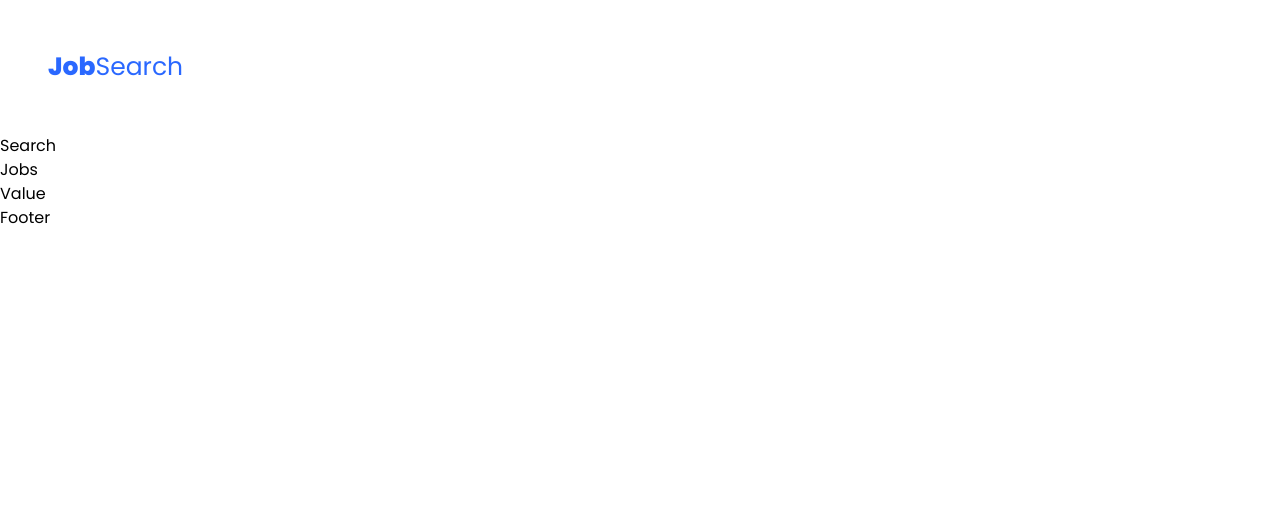
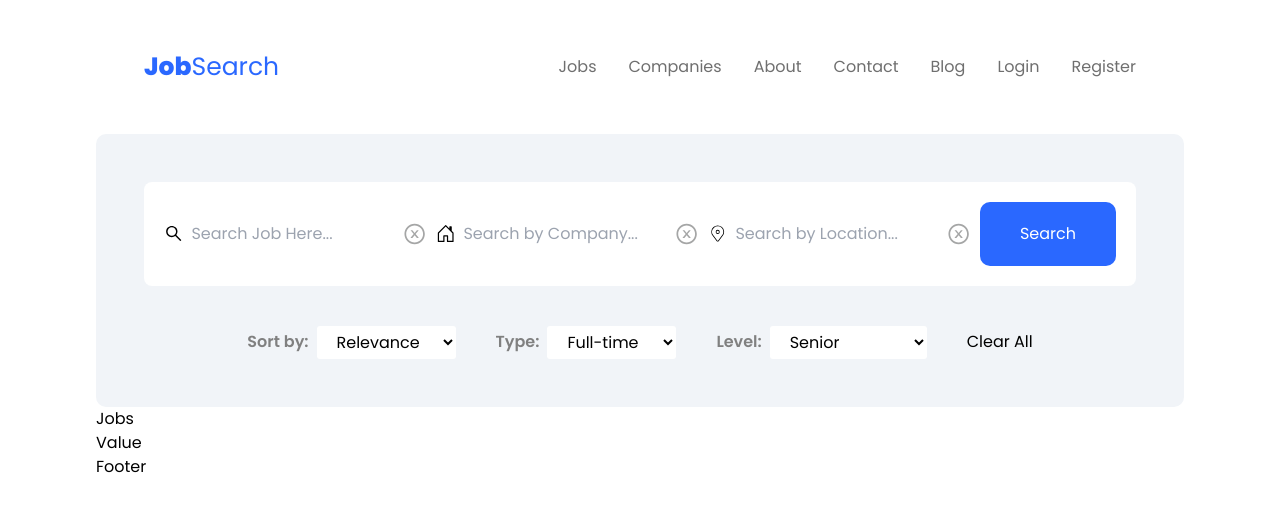
Before and after one commit to neslihanatasever/jobSearchApp, a React (Vite) app: page / in a window 1280 px wide. Shown: the top 512 px of the page. Built offline with nearby package versions, Linux system fonts and the light colour scheme.

Commit message:
buttons and options for searching have been added

```diff
--- a/package.json
+++ b/package.json
@@ -10,7 +10,8 @@
   },
   "dependencies": {
     "react": "^18.2.0",
-    "react-dom": "^18.2.0"
+    "react-dom": "^18.2.0",
+    "react-icons": "^4.10.1"
   },
   "devDependencies": {
     "@types/react": "^18.2.14",
--- a/src/App.jsx
+++ b/src/App.jsx
@@ -7,7 +7,7 @@ import Footer from './Components/FooterDiv/Footer'
 
 const App = () => {
   return (
-    <div>
+    <div className='w-[85%] m-auto bg-white'>
       <Navbar/>
       <Search/>
       <Jobs/>
--- a/src/Components/NavBar/NavBar.jsx
+++ b/src/Components/NavBar/NavBar.jsx
@@ -8,6 +8,17 @@ const NavBar = () => {
           <strong>Job</strong>
           Search</h1>
       </div>
+
+      <div className="menu flex gap-8">
+        <li className="menuList text-[#6f6f6f] hover:text-blueColor">Jobs</li>
+        <li className="menuList text-[#6f6f6f] hover:text-blueColor">Companies</li>
+        <li className="menuList text-[#6f6f6f] hover:text-blueColor">About</li>
+        <li className="menuList text-[#6f6f6f] hover:text-blueColor">Contact</li>
+        <li className="menuList text-[#6f6f6f] hover:text-blueColor">Blog</li>
+        <li className="menuList text-[#6f6f6f] hover:text-blueColor">Login</li>
+        <li className="menuList text-[#6f6f6f] hover:text-blueColor">Register</li>
+      </div>
+
     </div>
   )
 }
--- a/src/Components/SearchDiv/Search.jsx
+++ b/src/Components/SearchDiv/Search.jsx
@@ -1,8 +1,80 @@
 import React from 'react'
+
+// imported icons from react icons ==>
+import {AiOutlineSearch} from 'react-icons/ai'
+import {AiOutlineCloseCircle} from 'react-icons/ai'
+import {BsHouseDoor} from 'react-icons/bs'
+import {CiLocationOn} from 'react-icons/ci'
 
 const Search = () => {
   return (
-    <div>Search</div>
+    <div className='searchDiv grid gap-10 bg-greyIsh rounded-[10px] p-[3rem]'>
+
+      <form action=''>
+
+        <div className='firstDiv flex justify-between items-center rounded-[8px] gap-[10px]
+        bg-white p-5 shadow-greyIsh-700'>
+
+          <div className='flex gap-2 items-center'>
+          <AiOutlineSearch className='text-[25px] icon'/>
+            <input type='text' className='bg-transparent text-blue-500 focus:outline-none w-[100%]' placeholder='Search Job Here...'/>
+            <AiOutlineCloseCircle className='text-[30px] text-[#a5a6a6] hover:text-textColor icon'/>
+          </div>
+
+          <div className='flex gap-2 items-center'>
+            <BsHouseDoor className='text-[25px] icon'/>
+            <input type='text' className='bg-transparent text-blue-500 focus:outline-none w-[100%]' placeholder='Search by Company...'/>
+            <AiOutlineCloseCircle className='text-[30px] text-[#a5a6a6] hover:text-textColor icon'/>
+          </div>
+
+          <div className='flex gap-2 items-center'>
+            <CiLocationOn className='text-[25px] icon'/>
+            <input type='text' className='bg-transparent text-blue-500 focus:outline-none w-[100%]' placeholder='Search by Location...'/>
+            <AiOutlineCloseCircle className='text-[30px] text-[#a5a6a6] hover:text-textColor icon'/>
+          </div>
+
+          <button className='bg-blueColor h-full p-5 px-10 rounded-[10px] text-white cursor-pointer hover:bg-blue-500'>Search</button>
+
+
+
+        </div>
+      </form>
+
+      <div className='secDiv flex items-center gap-10 justify-center'>
+        <div className='singleSearch flex items-center gap-2'>
+          <label htmlFor='relevance' className='text-[#808080] font-semibold'>Sort by:</label>
+          <select name="" id='relevance' className='bg-white rounded-[3px] px-4 py-1'>
+            <option value="">Relevance</option>
+            <option value="">Inclusive</option>
+            <option value="">Starts With</option>
+            <option value="">Contains</option>
+          </select>
+        </div>
+
+        <div className='singleSearch flex items-center gap-2'>
+          <label htmlFor='type' className='text-[#808080] font-semibold'>Type:</label>
+          <select name="" id='type' className='bg-white rounded-[3px] px-4 py-1'>
+            <option value="">Full-time</option>
+            <option value="">Remote</option>
+            <option value="">Contract</option>
+            <option value="">Part-time</option>
+          </select>
+        </div>
+
+        <div className='singleSearch flex items-center gap-2'>
+          <label htmlFor='level' className='text-[#808080] font-semibold'>Level:</label>
+          <select name="" id='level' className='bg-white rounded-[3px] px-4 py-1'>
+            <option value="">Senior</option>
+            <option value="">Begginner</option>
+            <option value="">Intermadiate</option>
+            <option value="">Advocate</option>
+          </select>
+        </div>
+
+        <span className='text-[#a1a1a1 cursor-pointer]'>Clear All</span>
+      </div>
+
+    </div>
   )
 }
 
--- a/src/index.css
+++ b/src/index.css
@@ -13,25 +13,26 @@ body{
   background: white;
 }
 
-/* li{
+li{
   list-style: none;
   cursor: pointer;
   position: relative;
-} */
+}
 
-/* li:hover::before{
+li:hover::before{
   position: absolute;
   content: '';
   height: 4px;
   width: 100%;
   background: #2a68ff;
   right: 0;
+  bottom: -10px;
   color: #2a68ff;
-} */
+}
 
-/* .icon{
+.icon{
   cursor: pointer;
-} */
+}
 
 /* .card{
   background: black;
```
Also changed, not shown: 1 other file (tests, documents, lock files or other folders).
